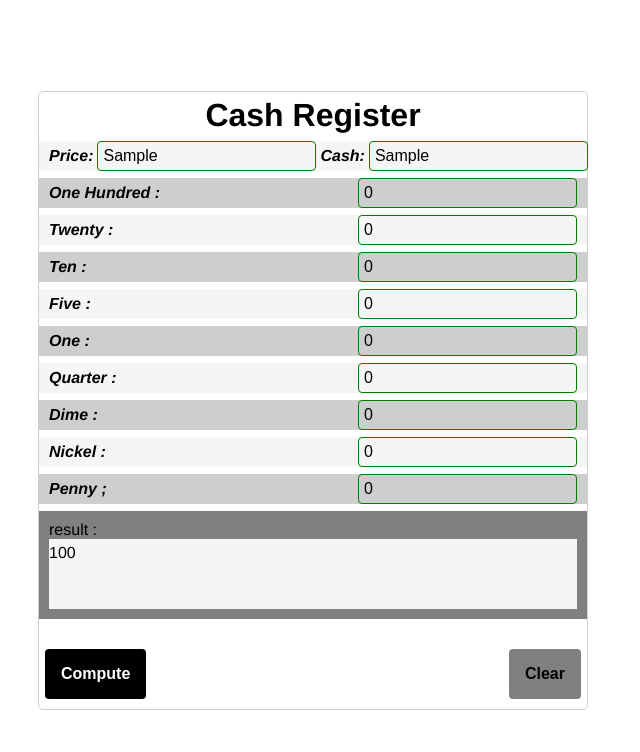
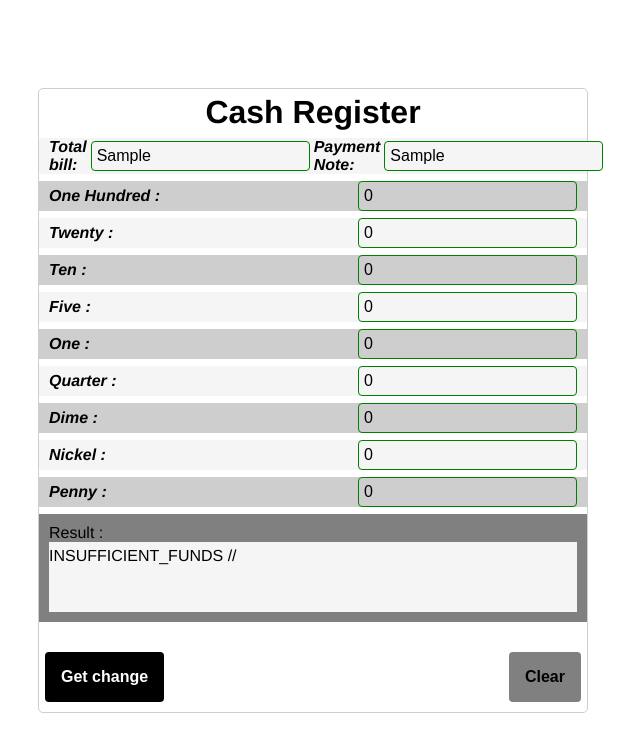
Before and after one commit to RashJrEdmund/JS-final-project, a plain HTML site: page index.html in a window 1280 px wide. Both pictures are taken after typing "Sample", "Sample" into the empty fields and a click on the button "Clear". Shown: the whole page, without its empty margins (327-967 px from the left). Drawn offline with Linux system fonts and the light colour scheme.

Commit message:
removed all console statements and added the display div

```diff
--- a/assets/scripts/script.js
+++ b/assets/scripts/script.js
@@ -1,104 +1,103 @@
-const cash = document.getElementById('cash')
-const price = document.getElementById('price')
-const oneHundred = document.getElementById('one-hundred')
-const twenty = document.getElementById('twenty')
-const ten = document.getElementById('ten')
-const five = document.getElementById('five')
-const one = document.getElementById('one')
-const quarter = document.getElementById('quarter')
-const dime = document.getElementById('dime')
-const nickel = document.getElementById('nickel')
-const penny = document.getElementById('penny')
-const form = document.getElementById('cash-register')
-const resetBtn = document.getElementById('reset-btn')
+const cash = document.getElementById("cash");
+const price = document.getElementById("price");
+const oneHundred = document.getElementById("one-hundred");
+const twenty = document.getElementById("twenty");
+const ten = document.getElementById("ten");
+const five = document.getElementById("five");
+const one = document.getElementById("one");
+const quarter = document.getElementById("quarter");
+const dime = document.getElementById("dime");
+const nickel = document.getElementById("nickel");
+const penny = document.getElementById("penny");
+const form = document.getElementById("cash-register");
+const resultDiv = document.getElementById("result");
+const resetBtn = document.getElementById("reset-btn");
 
-resetBtn.addEventListener('click', function () {
-  reload()
-})
+resetBtn.addEventListener("click", function () {
+  reload();
+});
 
-function reload () {
-  window.location.reload()
+function reload() {
+  window.location.reload();
 }
 
-function checkCashRegister (price, cash, cid) {
-  // Variable declarations
+function checkCashRegister(price, cash, cid) {
   const currency = [
-    { name: 'ONE HUNDRED', val: 100.0 },
-    { name: 'TWENTY', val: 20.0 },
-    { name: 'TEN', val: 10.0 },
-    { name: 'FIVE', val: 5.0 },
-    { name: 'ONE', val: 1.0 },
-    { name: 'QUARTER', val: 0.25 },
-    { name: 'DIME', val: 0.1 },
-    { name: 'NICKEL', val: 0.05 },
-    { name: 'PENNY', val: 0.01 }
-  ]
-  const cashInRegister = {}
-  let cashTotalAmount = 0
-  let returnAmount = Math.round((cash - price) * 100) / 100
-  const result = { status: '', change: [] }
+    { name: "ONE HUNDRED", val: 100.0 },
+    { name: "TWENTY", val: 20.0 },
+    { name: "TEN", val: 10.0 },
+    { name: "FIVE", val: 5.0 },
+    { name: "ONE", val: 1.0 },
+    { name: "QUARTER", val: 0.25 },
+    { name: "DIME", val: 0.1 },
+    { name: "NICKEL", val: 0.05 },
+    { name: "PENNY", val: 0.01 },
+  ];
+
+  const cashInRegister = {};
+  let cashTotalAmount = 0;
+  let returnAmount = Math.round((cash - price) * 100) / 100;
+  const result = { status: "", change: [] };
 
   // Make an object from cid array
   cid.forEach((element) => {
-    cashInRegister[element[0]] = element[1]
-    cashTotalAmount += element[1]
-  })
+    cashInRegister[element[0]] = element[1];
+    cashTotalAmount += element[1];
+  });
 
   // If the amount of money in register is smaller than the return amount, display INSUFFICIENT FUNDS
   if (returnAmount > cashTotalAmount) {
-    result.status = 'INSUFFICIENT_FUNDS'
-    result.change = []
+    result.status = "INSUFFICIENT_FUNDS";
+    result.change = [];
   } else if (returnAmount === cashTotalAmount) {
     // If the amount of money in register is equal to the return amount, display CLOSED;
-    result.status = 'CLOSED'
-    result.change = cid
+    result.status = "CLOSED";
+    result.change = cid;
   } else {
     // Else cycle throught the currency array and make a new array of returned money values
     currency.forEach((element) => {
-      let amount = 0
+      let amount = 0;
       while (
         returnAmount >= element.val &&
         cashInRegister[element.name] >= element.val
       ) {
-        returnAmount -= element.val
-        cashInRegister[element.name] -= element.val
-        amount += element.val
-        returnAmount = Math.round(returnAmount * 100) / 100
+        returnAmount -= element.val;
+        cashInRegister[element.name] -= element.val;
+        amount += element.val;
+        returnAmount = Math.round(returnAmount * 100) / 100;
       }
       if (amount > 0) {
-        result.change.push([element.name, amount])
+        result.change.push([element.name, amount]);
       }
-    })
+    });
 
     // If we returned everything display OPEN, else INSUFFICIENT FUNDS
     if (returnAmount === 0) {
-      result.status = 'OPEN'
+      result.status = "OPEN";
     } else {
-      result.status = 'INSUFFICIENT_FUNDS'
-      result.change = []
+      result.status = "INSUFFICIENT_FUNDS";
+      result.change = [];
     }
   }
 
-  console.log(result)
-  alert(`${result.status} // ${result.change}`)
-  return result
+  resultDiv.innerHTML = `${result.status} // ${result.change}`;
+  return result;
 }
 
-form.addEventListener('submit', (e) => {
-  e.preventDefault()
+form.addEventListener("submit", (e) => {
+  e.preventDefault();
 
   const registerArray = [
-    ['ONE HUNDRED', oneHundred.value],
-    ['TWENTY', twenty.value],
-    ['TEN', ten.value],
-    ['FIVE', five.value],
-    ['ONE', one.value],
-    ['QUARTER', quarter.value],
-    ['DIME', dime.value],
-    ['NICKEL', nickel.value],
-    ['PENNY', penny.value]
-  ]
+    ["ONE HUNDRED", oneHundred.value],
+    ["TWENTY", twenty.value],
+    ["TEN", ten.value],
+    ["FIVE", five.value],
+    ["ONE", one.value],
+    ["QUARTER", quarter.value],
+    ["DIME", dime.value],
+    ["NICKEL", nickel.value],
+    ["PENNY", penny.value],
+  ];
 
-  checkCashRegister(price.value, cash.value, registerArray)
-  console.log(registerArray)
-})
+  checkCashRegister(price.value, cash.value, registerArray);
+});
--- a/index.html
+++ b/index.html
@@ -12,10 +12,10 @@
       <form action="" id="cash-register">
         <p class="title">Cash Register</p>
         <div class="form-row">
-          <label for="price">Price:</label>
-          <input type="text" class="txt-input" id="price" autocomplete="off" />
-          <label for="cash">Cash:</label>
-          <input type="text" class="txt-input" id="cash" autocomplete="off" />
+          <label for="price">Total bill:</label>
+          <input type="text" class="txt-input" id="price" autocomplete="off" placeholder="How much he's given"/>
+          <label for="cash">Payment Note:</label>
+          <input type="text" class="txt-input" id="cash" autocomplete="off" placeholder="Actual price" />
         </div>
         <div class="form-row">
           <label for="one-hundred">One Hundred :</label>
@@ -115,7 +115,7 @@
           />
         </div>
         <div class="form-row">
-          <label for="penny">Penny ;</label>
+          <label for="penny">Penny :</label>
           <input
             type="text"
             class="txt-input"
@@ -128,12 +128,12 @@
         </div>
 
         <div class="result-container">
-          <p>result :</p>
-          <div id="result">100</div>
+          <p>Result :</p>
+          <div id="result"></div>
         </div>
 
         <div class="cta">
-          <button id="submit-btn" class="calulate">Compute</button>
+          <button id="submit-btn" class="calulate">Get change</button>
           <button id="reset-btn" class="reset">Clear</button>
         </div>
       </form>
```
